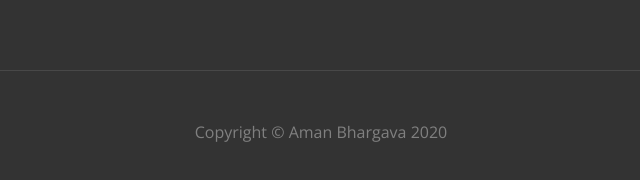
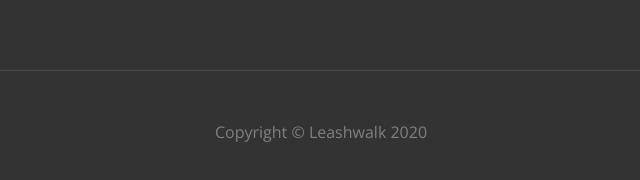
Before and after one commit to leashwalk/leashwalk.github.io, a plain HTML site: page index.html in a window 1280 px wide. Shown: the part 6191-6371 px from the top of the page, 319-959 px from the left. Drawn offline with nearby package versions, Linux system fonts and the light colour scheme; files whose address does not match are found by name.

Commit message:
company name

```diff
--- a/index.html
+++ b/index.html
@@ -414,7 +414,7 @@
           <div class="row pt-5 mt-5 text-center">
             <div class="col-md-12">
               <div class="border-top pt-5">
-                Copyright &copy; Aman Bhargava 2020
+                Copyright &copy; Leashwalk 2020
               </div>
             </div>
 
```
